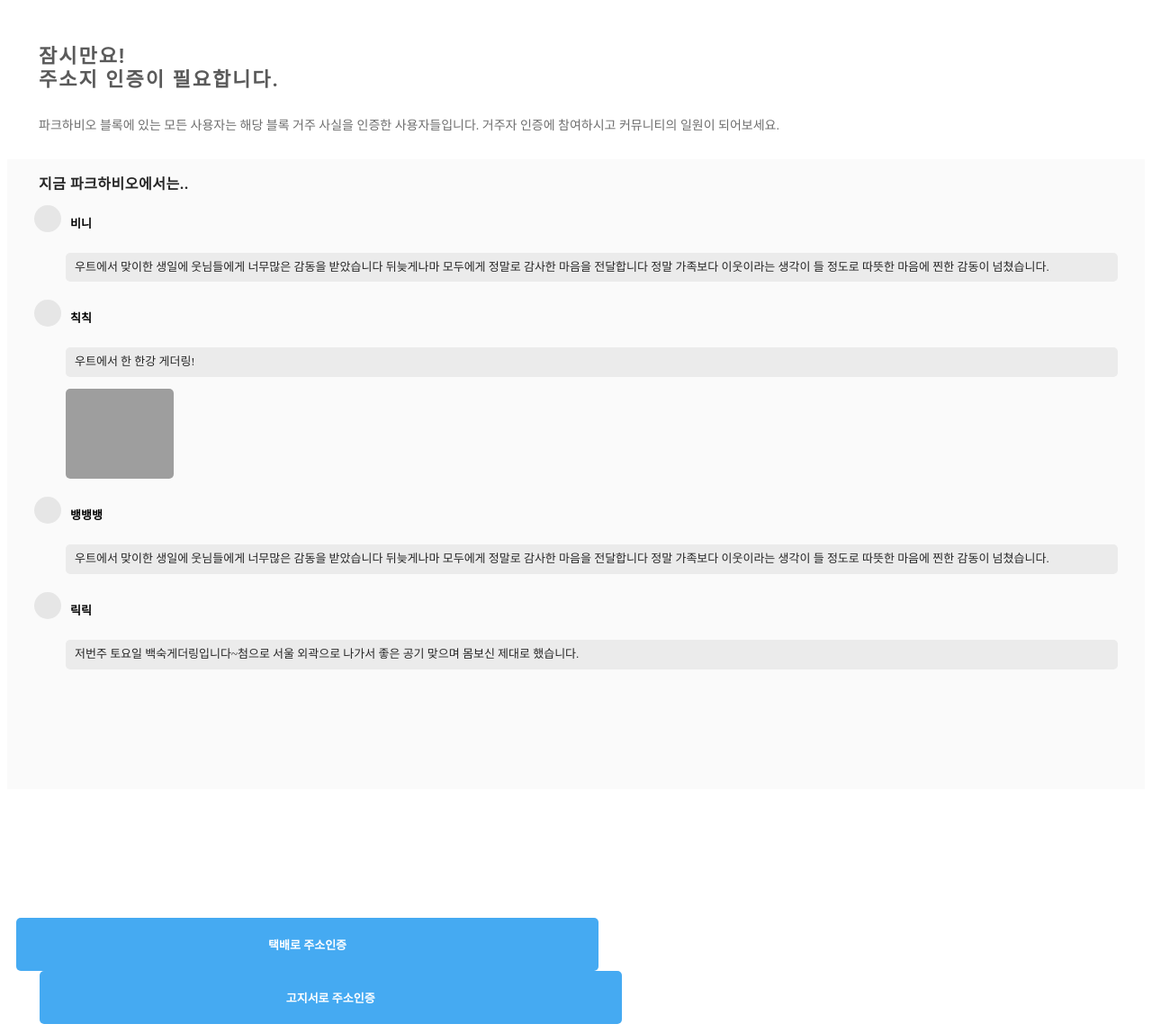
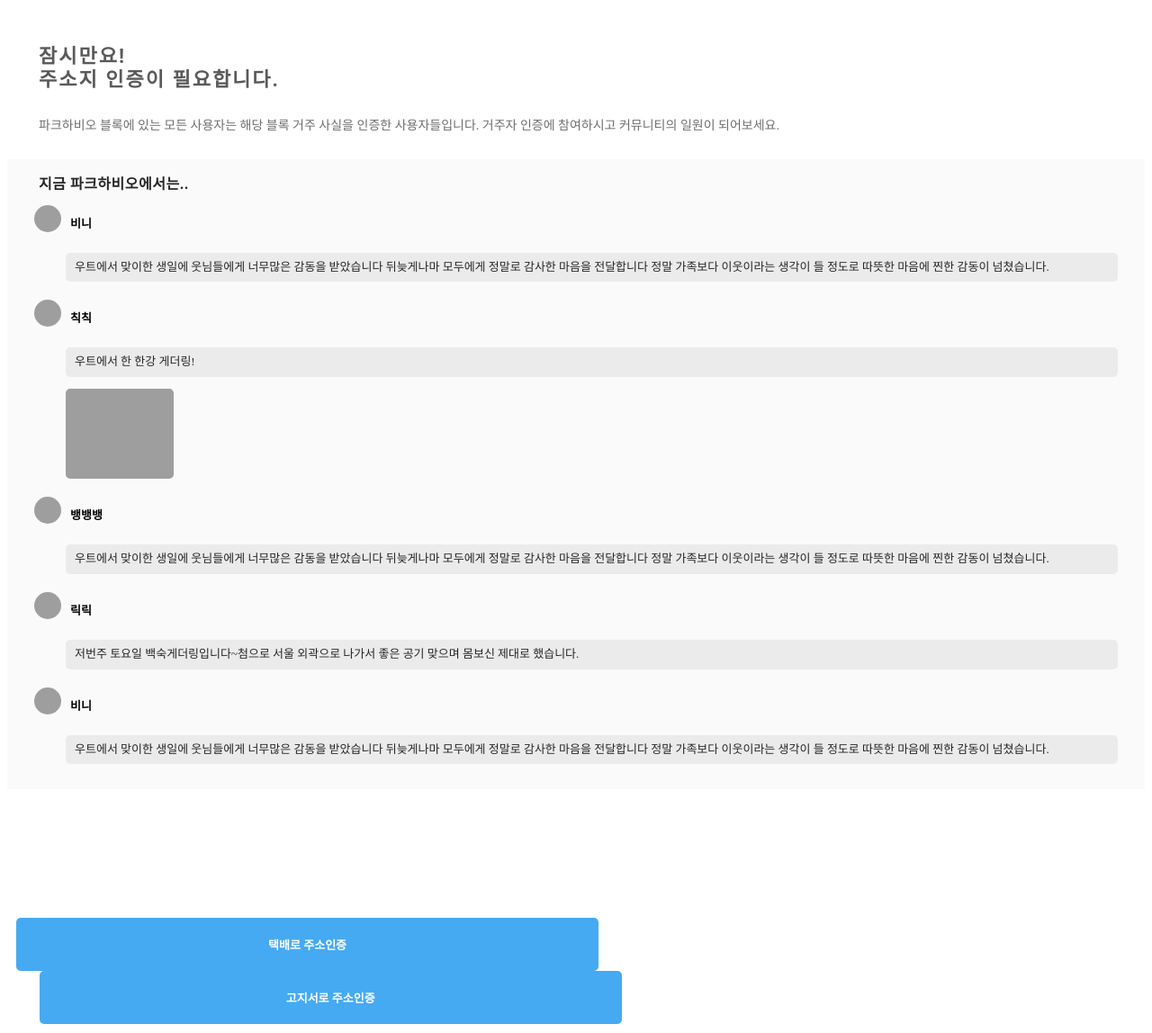
Before and after one commit to Hanho-Kim/woot, a Django app: template underbarApp/templates/underbarApp/login/confirm.html in a window 1280 px wide. Shown: the whole page at 90% size. Run offline with Django 3.2, Linux system fonts and the light colour scheme; the template is opened without the code that fills it, so the values that code supplies are empty; parts of the project's set-up code (start-up, migrations or seed data) failed here and were passed over; grey boxes are pictures that could not be loaded.

Commit message:
update 1012a

```diff
--- a/static_media/css/serverStyle.css
+++ b/static_media/css/serverStyle.css
@@ -340,6 +340,8 @@
   height:30px;
   width:30px;
   border-radius:30px;
+  background-size:cover;
+  background-position:center;
 }
 .signup-confirm-model-house .model-house-item .posting-header .username{
   position:relative;
@@ -724,6 +726,8 @@
   height:30px;
   width:30px;
   border-radius:30px;
+  background-size:cover;
+  background-position:center;
 }
 .posting-item .posting-header .username{
   position:relative;
--- a/underbarApp/templates/underbarApp/board/posting.html
+++ b/underbarApp/templates/underbarApp/board/posting.html
@@ -6,8 +6,7 @@
 	<div class="posting-wrapper col-lg-24 col-md-24 col-sm-24 col-xs-24" id="posting-wrapper">
 		<div class="posting-item" id="posting-item-1">
 			<div class="posting-header">
-				<div class="avatar">
-				</div>
+				<div class="avatar" style="background-image:url('http://hellowoot.co.kr/static/asset/images/profile_images/13-4.png');background-color:#fbc531"></div>
 				<div class="username">
 					<span>비니</span>
 				</div>
@@ -44,8 +43,7 @@
 		</div>
 		<div class="posting-item" id="posting-item-2">
 			<div class="posting-header">
-				<div class="avatar">
-				</div>
+				<div class="avatar" style="background-image:url('http://hellowoot.co.kr/static/asset/images/profile_images/5-1.png');background-color:#2bcbba"></div>
 				<div class="username">
 					<span>멍구</span>
 				</div>
--- a/underbarApp/templates/underbarApp/board/posting.infinitescroll.html
+++ b/underbarApp/templates/underbarApp/board/posting.infinitescroll.html
@@ -3,8 +3,7 @@
 
 		<div class="posting-item" id="posting-item-1">
 			<div class="posting-header">
-				<div class="avatar">
-				</div>
+				<div class="avatar" style="background-image:url('http://hellowoot.co.kr/static/asset/images/profile_images/13-4.png');background-color:#fbc531"></div>
 				<div class="username">
 					<span>비니</span>
 				</div>
@@ -41,8 +40,7 @@
 		</div>
 		<div class="posting-item" id="posting-item-2">
 			<div class="posting-header">
-				<div class="avatar">
-				</div>
+				<div class="avatar" style="background-image:url('http://hellowoot.co.kr/static/asset/images/profile_images/5-1.png');background-color:#2bcbba"></div>
 				<div class="username">
 					<span>멍구</span>
 				</div>
--- a/underbarApp/templates/underbarApp/global/global.html
+++ b/underbarApp/templates/underbarApp/global/global.html
@@ -3,6 +3,6 @@
 {% get_static_prefix as STATIC_PREFIX %}
 {% csrf_token %}
 
-<link href='http://ec2-18-224-96-147.us-east-2.compute.amazonaws.com:8000{{STATIC_PREFIX}}css/serverStyle.css?v=20180829b' rel='stylesheet'>
+<link href='http://127.0.0.1:8000{{STATIC_PREFIX}}css/serverStyle.css?v=20180829b' rel='stylesheet'>
 
 <input type='hidden' id='hiddenInput_userdata' value='{"login":true,"block":"파크하비오","uid":"1","uname":"멍구"}'/>
--- a/underbarApp/templates/underbarApp/login/confirm.html
+++ b/underbarApp/templates/underbarApp/login/confirm.html
@@ -17,8 +17,7 @@
 		<div class="model-house-item-wrapper" id="model-house-item-wrapper">
 			<div class="model-house-item">
 				<div class="posting-header">
-					<div class="avatar">
-					</div>
+					<div class="avatar" style="background-image:url('http://hellowoot.co.kr/static/asset/images/profile_images/5-1.png');background-color:#2bcbba"></div>
 					<div class="username">
 						<span>비니</span>
 					</div>
@@ -31,8 +30,7 @@
 			</div>
 			<div class="model-house-item">
 				<div class="posting-header">
-					<div class="avatar">
-					</div>
+					<div class="avatar" style="background-image:url('http://hellowoot.co.kr/static/asset/images/profile_images/13-2.png');background-color:#fed330"></div>
 					<div class="username">
 						<span>칙칙</span>
 					</div>
@@ -47,8 +45,7 @@
 			</div>
 			<div class="model-house-item">
 				<div class="posting-header">
-					<div class="avatar">
-					</div>
+					<div class="avatar" style="background-image:url('http://hellowoot.co.kr/static/asset/images/profile_images/2-2.png');background-color:#d1d8e0"></div>
 					<div class="username">
 						<span>뱅뱅뱅</span>
 					</div>
@@ -61,8 +58,7 @@
 			</div>
 			<div class="model-house-item">
 				<div class="posting-header">
-					<div class="avatar">
-					</div>
+					<div class="avatar" style="background-image:url('http://hellowoot.co.kr/static/asset/images/profile_images/6-1.png');background-color:#45aaf2"></div>
 					<div class="username">
 						<span>릭릭</span>
 					</div>
@@ -70,6 +66,32 @@
 				<div class="posting-content">
 					<div class="description">
 						<p>저번주 토요일 백숙게더링입니다~첨으로 서울 외곽으로 나가서 좋은 공기 맞으며 몸보신 제대로 했습니다.</p>
+					</div>
+				</div>
+			</div>
+			<div class="model-house-item">
+				<div class="posting-header">
+					<div class="avatar" style="background-image:url('http://hellowoot.co.kr/static/asset/images/profile_images/5-1.png');background-color:#2bcbba"></div>
+					<div class="username">
+						<span>비니</span>
+					</div>
+				</div>
+				<div class="posting-content">
+					<div class="description">
+						<p>우트에서 맞이한 생일에 웃님들에게 너무많은 감동을 받았습니다 뒤늦게나마 모두에게 정말로 감사한 마음을 전달합니다 정말 가족보다 이웃이라는 생각이 들 정도로 따뜻한 마음에 찐한 감동이 넘쳤습니다.</p>
+					</div>
+				</div>
+			</div>
+			<div class="model-house-item">
+				<div class="posting-header">
+					<div class="avatar" style="background-image:url('http://hellowoot.co.kr/static/asset/images/profile_images/2-2.png');background-color:#d1d8e0"></div>
+					<div class="username">
+						<span>뱅뱅뱅</span>
+					</div>
+				</div>
+				<div class="posting-content">
+					<div class="description">
+						<p>우트에서 맞이한 생일에 웃님들에게 너무많은 감동을 받았습니다 뒤늦게나마 모두에게 정말로 감사한 마음을 전달합니다 정말 가족보다 이웃이라는 생각이 들 정도로 따뜻한 마음에 찐한 감동이 넘쳤습니다.</p>
 					</div>
 				</div>
 			</div>
```
Also changed, not shown: underbarApp/templates/underbarApp/index.html (+5 -5 lines), underbarApp/templates/underbarApp/notification/notification.html (+7 -0 lines), underbarApp/templates/underbarApp/people/discover.html (+10 -10 lines).
